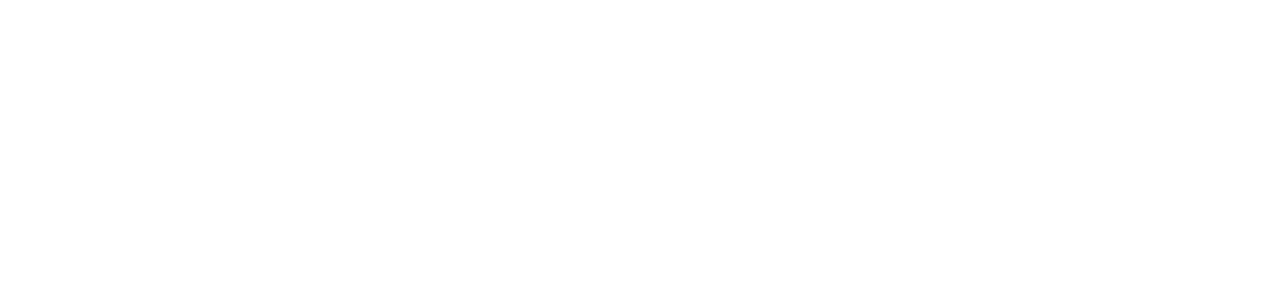
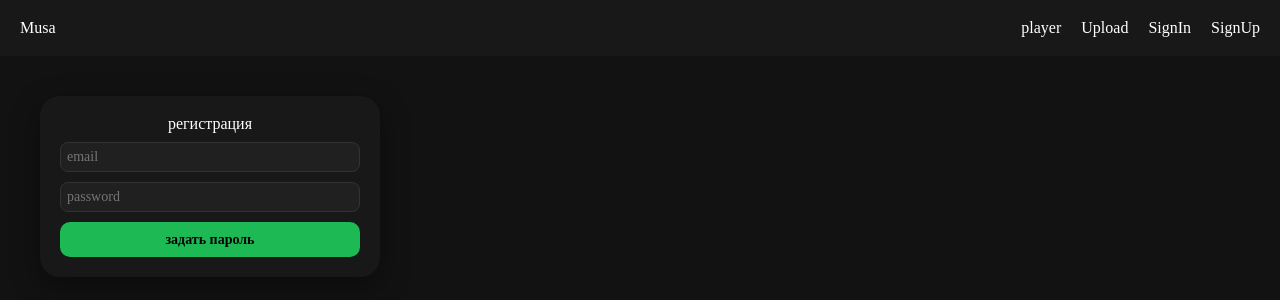
Before and after one commit to kyuubi-Yhp/musa, a React (Vite) app: page /signup in a window 1280 px wide. Before the commit this address had no page. Shown: the top 300 px of the page. Built offline with nearby package versions, Linux system fonts and the light colour scheme.

Commit message:
добавлена страница регистрации

```diff
--- a/src/App.jsx
+++ b/src/App.jsx
@@ -6,6 +6,7 @@
 import { PlayerPage } from "./Pages/PlayerPage"
 import { UploadPage } from "./Pages/UploadPage"
 import { SignIn } from "./components/SignIn/SignIn"
+import { SignUp } from "./components/SignUp/SignUp"
 
 import song from "./audio/Апология - Мосты.mp3"
 import songTwo from "./audio/найтивыход - был в сети 15 минут назад.mp3"
@@ -41,7 +42,6 @@
   // моковый пользователь
   const [person, setPerson] = useState({})
 
-
   const [personEP, setPersonEP] = useState([
     {
       email: 'south01village@gmail.com',
@@ -53,14 +53,28 @@
     }
   ])
 
+  const handleSignUp = (newUser) => {
+    const isPersonTru = personEP.some(user => user.email === newUser.email)
+
+    if (isPersonTru) {
+      alert("Пользователь уже существует")
+      return
+    }
+
+    setPersonEP(prev => [...prev, newUser])
+    setPerson(newUser)
+  }
+
+
   return (
     <div>
       <BrowserRouter>
         <Routes>
-          <Route path="/" element={<Layout  person={person}/>}>
+          <Route path="/" element={<Layout person={person} />}>
             <Route index element={<PlayerPage tracks={tracks} />} />
             <Route path="upload" element={<UploadPage addTrack={addTrack} />} />
             <Route path="signin" element={<SignIn personEP={personEP} setPerson={setPerson} />} />
+            <Route path="signup" element={<SignUp personEP={personEP} handleSignUp={handleSignUp} />} />
           </Route>
         </Routes>
       </BrowserRouter>
--- a/src/components/Layout/Layout.jsx
+++ b/src/components/Layout/Layout.jsx
@@ -11,6 +11,7 @@
           <Link to='/'>player</Link>
           <Link to='/upload'>Upload</Link>
           <Link to='/signin'>SignIn</Link>
+          <Link to='/signup'>SignUp</Link>
         </nav>
       </header>
 
--- /dev/null
+++ b/src/components/SignUp/SignUp.css
@@ -0,0 +1,39 @@
+.signup__box {
+  position: relative;
+  width: 340px;
+  padding: 20px 20px 20px 20px;
+  color: white;
+  background: #181818;
+  border-radius: 20px;
+  text-align: center;
+  box-shadow: 0 10px 30px rgba(0, 0, 0, 0.4);
+  display: flex;
+  flex-direction: column;
+  gap: 10px;
+}
+
+.signup__box input {
+  color: white;
+  font-size: 14px;
+  padding: 6px;
+  background: #202020;
+  border-radius: 8px;
+  cursor: pointer;
+  border: 1px solid #333;
+}
+
+.signup__box button {
+  height: 35px;
+  font-size: 14px;
+  background-color: #1db954;
+  border-radius: 10px;
+  color: #000;
+  font-weight: bold;
+  border: none;
+  cursor: pointer;
+  transition: all 0.2s ease;
+}
+
+.signup__box button:hover {
+  background-color: #1ed760;
+}
--- /dev/null
+++ b/src/components/SignUp/SignUp.jsx
@@ -0,0 +1,51 @@
+
+import { useState } from "react"
+import './SignUp.css'
+
+export const SignUp = ({ handleSignUp }) => {
+
+  const [formData, setFormData] = useState({
+    email: '',
+    pass: ''
+  })
+
+  const handleChange = (e) => {
+    const { name, value } = e.target
+    setFormData(prev => ({
+      ...prev,
+      [name]: value
+    }))
+  }
+
+  const handleSubmit = () => {
+    if (!formData.email || !formData.pass) {
+      alert("Заполните все поля")
+      return
+    }
+
+    handleSignUp(formData)
+  }
+
+  return (
+    <div className="signup__box">
+      <h2>регистрация</h2>
+      <input
+        name="email"
+        placeholder="email"
+        type="email"
+        onChange={handleChange}
+      />
+
+      <input
+        name="pass"
+        placeholder="password"
+        type="password"
+        onChange={handleChange}
+      />
+
+      <button onClick={handleSubmit}>
+        задать пароль
+      </button>
+    </div>
+  )
+}
```
